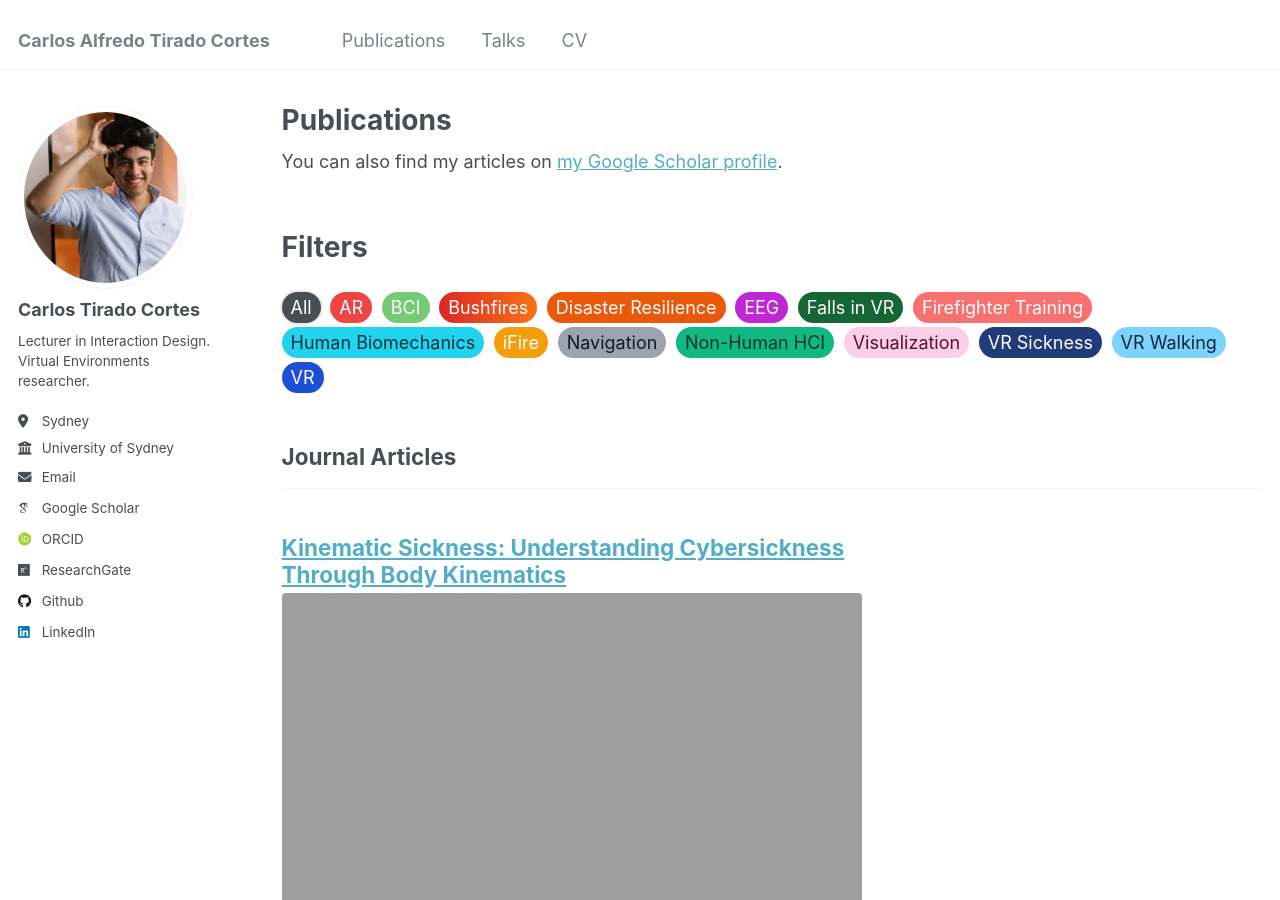
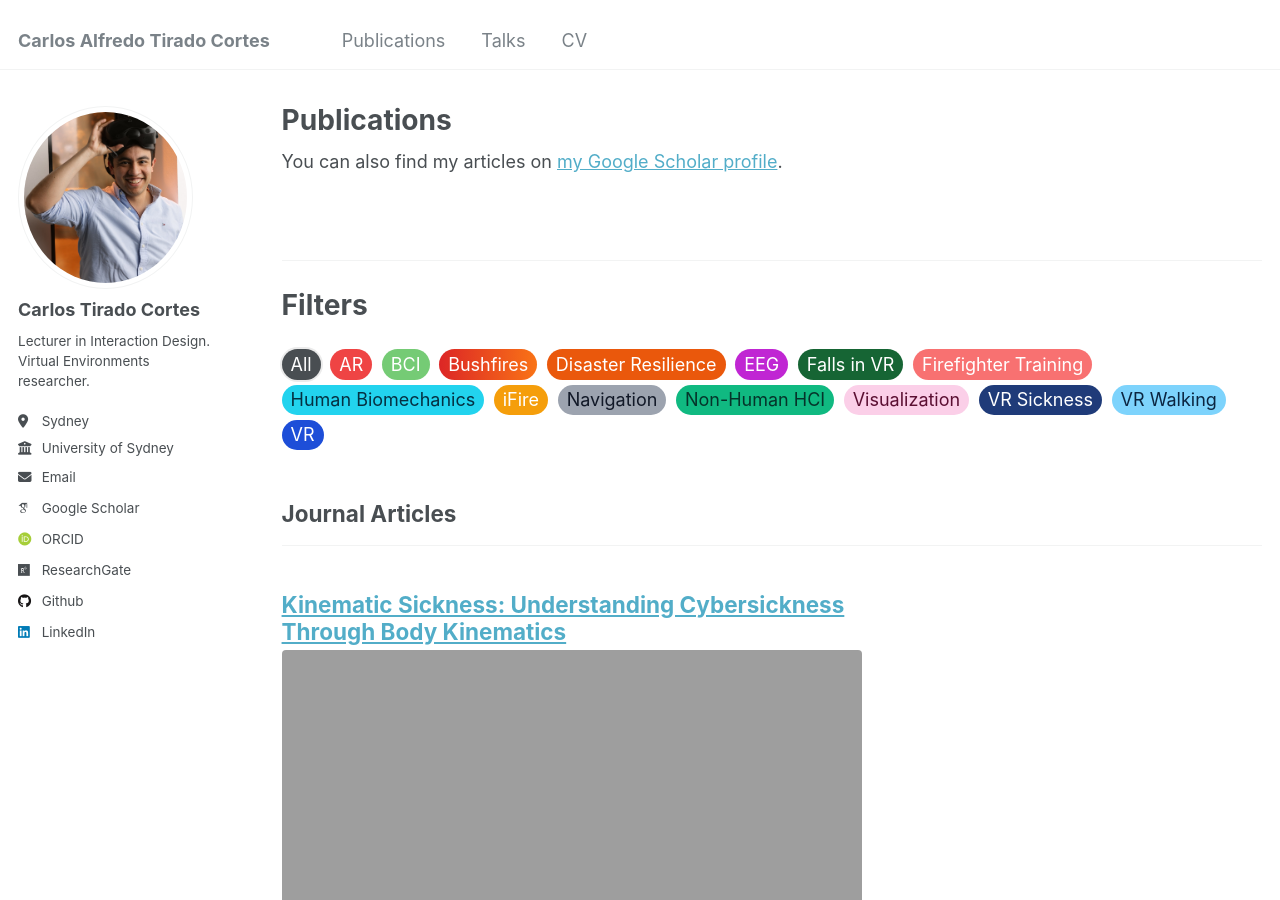
Before and after one commit to catiradocortes/catiradocortes.github.io, a Jekyll site: the page built from _pages/publications.html, in a window 1280 px wide and 900 px high. Built offline with Jekyll 4.4.1, drawn with Linux system fonts in a browser that asks for light colours; some web fonts are replaced.

Commit message:
Increase spacing above Filters heading with border separator
Co-Authored-By: Claude Sonnet 4.6 <noreply@anthropic.com>

```diff
--- a/_pages/publications.html
+++ b/_pages/publications.html
@@ -24,7 +24,7 @@ author_profile: true
 
 {% assign tag_array = tag_pairs | split: "||" | sort %}
 
-<h1 style="margin-top: 2em;">Filters</h1>
+<h1 style="margin-top: 3em; padding-top: 1em; border-top: 1px solid #f2f3f3;">Filters</h1>
 <div id="pub-tag-filter" class="pub-tag-filter" aria-label="Filter publications by tag">
   <button type="button" class="pub-tag pub-tag--all pub-tag--clickable pub-tag-filter__tag is-active" data-pub-tag="__all" aria-pressed="true">All</button>
   {% for pair in tag_array %}
```
